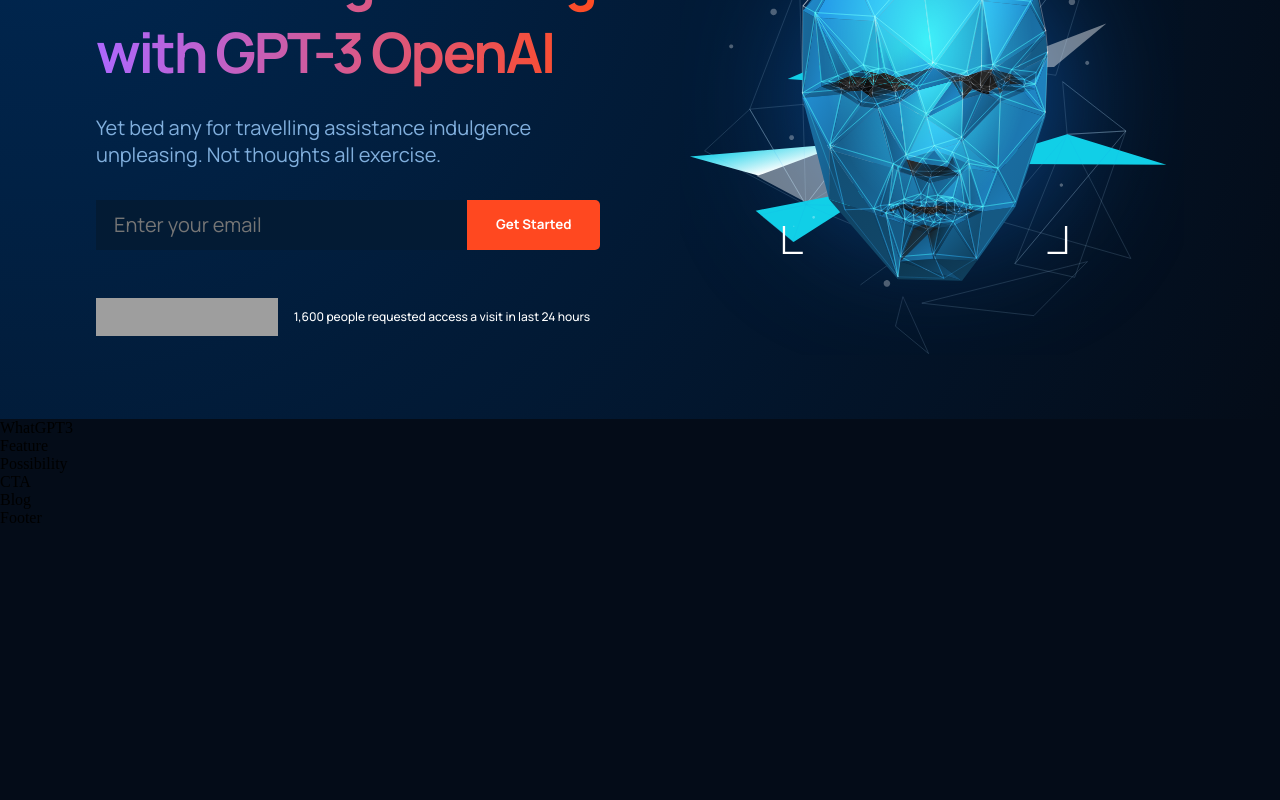
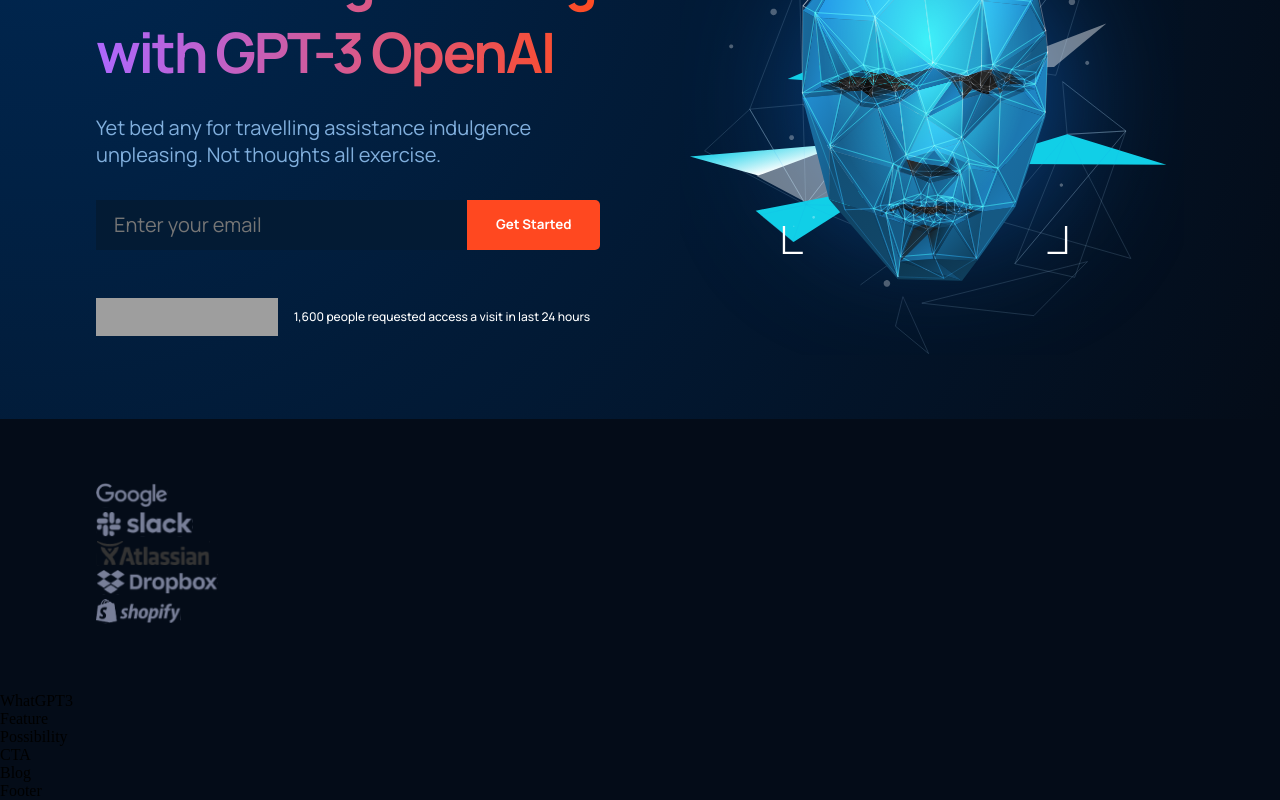
Before and after one commit to brainconnect93/gpt-3_bcot, a React (Create React App) app: page / in a window 1280 px wide. Shown: the part 343-1143 px from the top of the page. Before the commit the page ends 870 px from the top, so only its background shows below. Built offline with nearby package versions, Linux system fonts and the light colour scheme; grey boxes are pictures that could not be loaded.

Commit message:
Add image for page branding

```diff
--- a/src/App.css
+++ b/src/App.css
@@ -19,7 +19,8 @@
 
 .gradient_text {
   background: var(--gradient-text);
-  background-clip: text;
+
+  /* background-clip: text; */
   -webkit-background-clip: text;
   -webkit-text-fill-color: transparent;
 }
@@ -33,28 +34,31 @@
 }
 
 .scale-up-center {
-	-webkit-animation: scale-up-center 0.4s cubic-bezier(0.390, 0.575, 0.565, 1.000) both;
-	        animation: scale-up-center 0.4s cubic-bezier(0.390, 0.575, 0.565, 1.000) both;
+  -webkit-animation: scale-up-center 0.4s cubic-bezier(0.39, 0.575, 0.565, 1) both;
+  animation: scale-up-center 0.4s cubic-bezier(0.39, 0.575, 0.565, 1) both;
 }
 
 @-webkit-keyframes scale-up-center {
   0% {
     -webkit-transform: scale(0.5);
-            transform: scale(0.5);
+    transform: scale(0.5);
   }
+
   100% {
     -webkit-transform: scale(1);
-            transform: scale(1);
+    transform: scale(1);
   }
 }
+
 @keyframes scale-up-center {
   0% {
     -webkit-transform: scale(0.5);
-            transform: scale(0.5);
+    transform: scale(0.5);
   }
+
   100% {
     -webkit-transform: scale(1);
-            transform: scale(1);
+    transform: scale(1);
   }
 }
 
--- a/src/components/brand/Brand.jsx
+++ b/src/components/brand/Brand.jsx
@@ -1,9 +1,26 @@
 import React from 'react';
+import {
+  google, slack, bitmap, dropbox, shopify,
+} from './import';
 import './brand.css';
 
 const Brand = () => (
-  <div>
-
+  <div className="gpt3_brand section_padding">
+    <div>
+      <img src={google} alt="google icon" />
+    </div>
+    <div>
+      <img src={slack} alt="slack icon" />
+    </div>
+    <div>
+      <img src={bitmap} alt="Atlassan icon" />
+    </div>
+    <div>
+      <img src={dropbox} alt="dropbox icon" />
+    </div>
+    <div>
+      <img src={shopify} alt="shopify icon" />
+    </div>
   </div>
 );
 
--- /dev/null
+++ b/src/components/brand/import.js
@@ -0,0 +1,13 @@
+import google from '../../assets/google.svg';
+import slack from '../../assets/slack.svg';
+import bitmap from '../../assets/Bitmap.svg';
+import dropbox from '../../assets/dropbox.svg';
+import shopify from '../../assets/shopify.svg';
+
+export {
+  google,
+  slack,
+  bitmap,
+  dropbox,
+  shopify,
+};
--- a/src/components/navbar/navbar.css
+++ b/src/components/navbar/navbar.css
@@ -26,11 +26,12 @@
 }
 
 .gpt3_navbar-links_logo h2 span {
-   background-color: #CA4246;
+  background-color: #ca4246;
   background-image: linear-gradient(89.97deg, #ae67fa 1.84%, #ff4b20);
   background-size: 100%;
   background-repeat: repeat;
-   background-clip: text;
+
+  /* background-clip: text; */
   -webkit-background-clip: text;
   -webkit-text-fill-color: transparent;
   animation: rainbow-text-simple-animation-rev 0.75s ease forwards;
@@ -40,9 +41,11 @@
   0% {
     background-size: 650%;
   }
+
   40% {
     background-size: 650%;
   }
+
   100% {
     background-size: 100%;
   }
@@ -52,9 +55,11 @@
   0% {
     background-size: 100%;
   }
+
   80% {
     background-size: 650%;
   }
+
   100% {
     background-size: 650%;
   }
@@ -96,9 +101,6 @@
 .gpt3_navbar-sign {
   display: flex;
   align-items: center;
-}
-
-.gpt3_navbar-sign {
   width: 270px;
 }
 
@@ -141,7 +143,7 @@
   margin-top: 1rem;
   min-width: 210px;
   border-radius: 5px;
-  box-shadow: 0 0 5 rgba(0, 0, 0, 0.2);
+  box-shadow: 0 0 5px rgba(0, 0, 0, 0.2);
 }
 
 .gpt3_navbar-menu_container-links ul {
```
Also changed, not shown: src/containers/header/header.css (line endings or trailing spaces), src/index.css (line endings or trailing spaces). Lines whose indentation alone changed are shown as unchanged.
